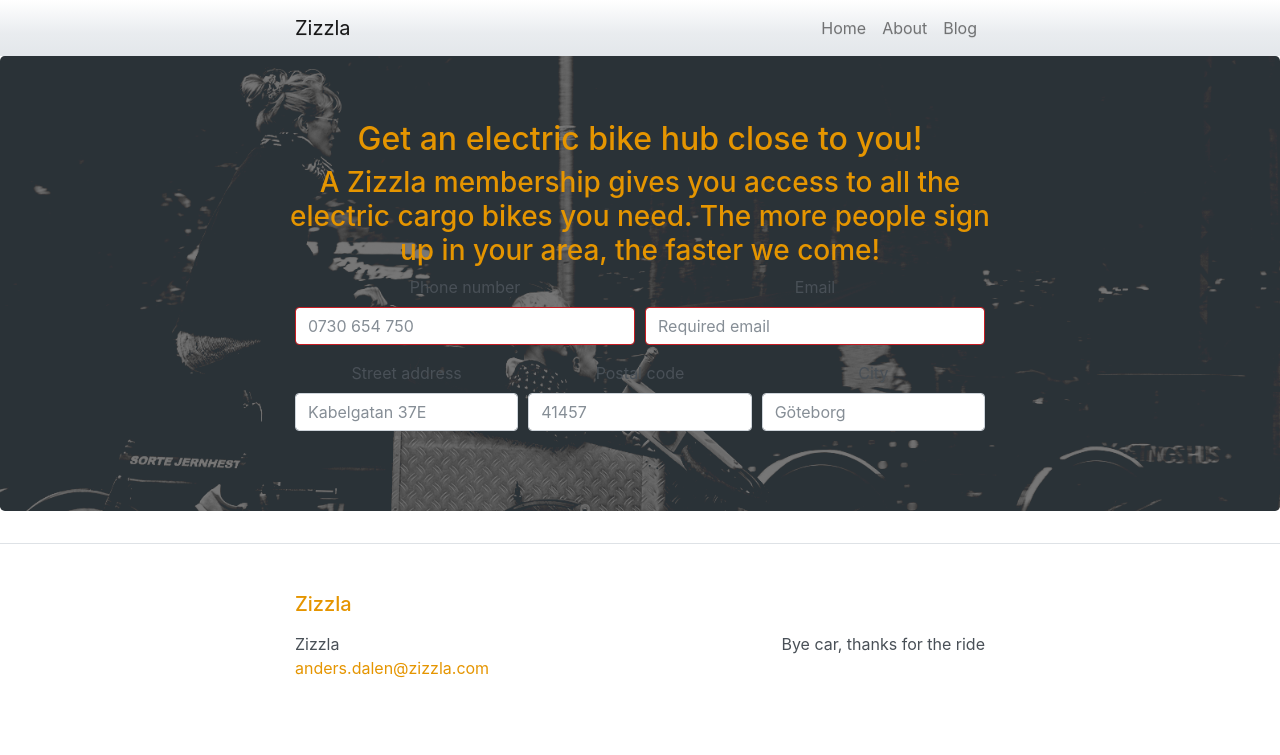
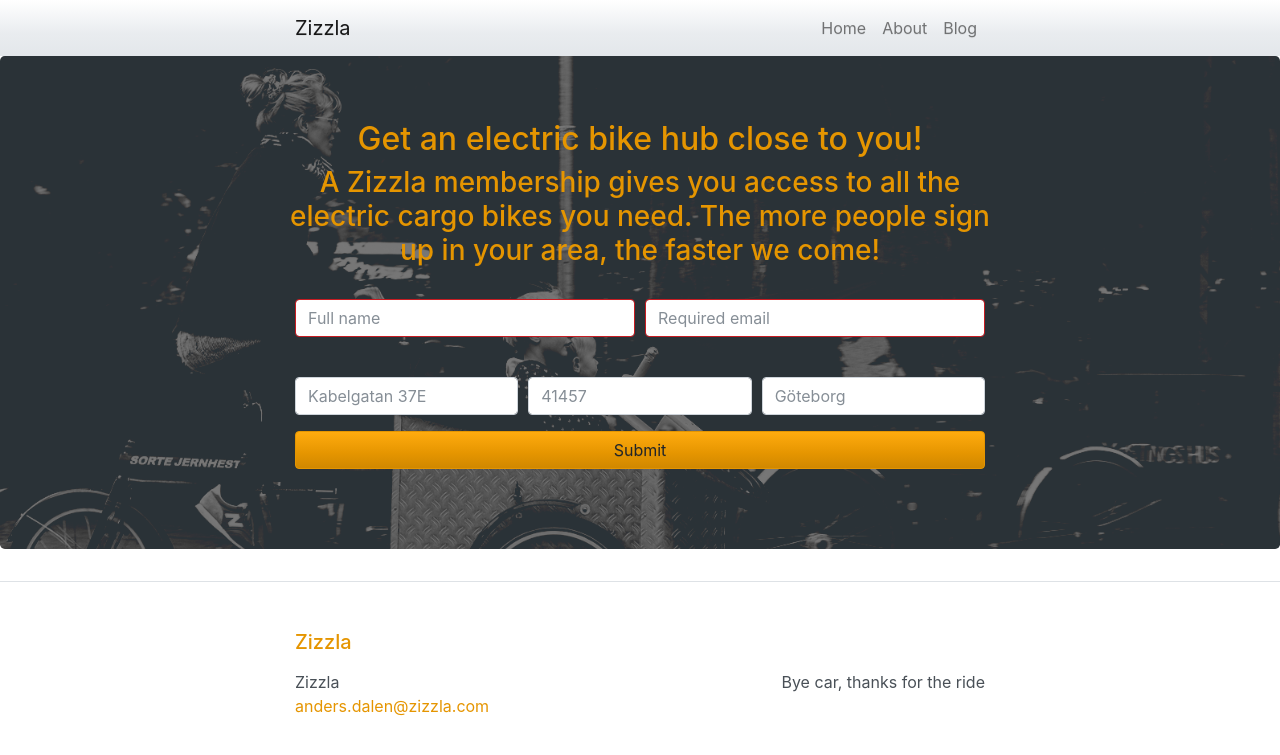
Before and after one commit to zizzla/zizzla.github.io, a Jekyll site: the page built from index.md, in a window 1280 px wide. Shown: the top 755 px of the page. Built offline with Jekyll 4.4.1, drawn with Linux system fonts in a browser that asks for light colours.

Commit message:
Included formspree submit to the form

```diff
--- a/_includes/head.html
+++ b/_includes/head.html
@@ -7,3 +7,4 @@
 <script src="{{ "/assets/javascript/bootstrap/jquery.min.js" | relative_url }}"></script>
 <script src="{{ "/assets/javascript/bootstrap/bootstrap.bundle.min.js" | relative_url }}"></script>
 {% include google_analytics.html %}
+<!-- {% include google_recaptcha.html %} -->
--- a/index.md
+++ b/index.md
@@ -11,29 +11,34 @@ layout: default
     <!--/div>
     <div class="row"-->
       <div class="col-lg">
-        <form>
+        <form action="https://formspree.io/andersdalen@gmail.com" method="POST">
           <div class="form-row">
             <div class="form-group col-sm">
-              <label for="validationInputNumber">Phone number</label>
-              <input type="number" class="form-control is-invalid" id="validationInputNumber" placeholder="0730 654 750" required>
+              <label for="validationInputName"></label>
+              <input type="text" class="form-control is-invalid" id="validationInputName" name="name" placeholder="Full name" required>
             </div>
             <div class="form-group col-sm">
-              <label for="validationInputEmail">Email</label>
-              <input type="email" class="form-control is-invalid" id="validationInputEmail" placeholder="Required email" required>
+              <label for="validationInputEmail"></label>
+              <input type="email" class="form-control is-invalid" id="validationInputEmail" name="_replyto" placeholder="Required email" required>
             </div>
           </div>
           <div class="form-row">
             <div class="form-group col-sm">
-              <label for="inputStreet">Street address</label>
-              <input type="text" class="form-control" id="inputStreet" placeholder="Kabelgatan 37E">
+              <label for="inputStreet"></label>
+              <input type="text" class="form-control" id="inputStreet" name="street" placeholder="Kabelgatan 37E">
             </div>
             <div class="form-group col-sm">
-              <label for="inputZip">Postal code</label>
-              <input type="number" class="form-control" id="inputZip" placeholder="41457">
+              <label for="inputZip"></label>
+              <input type="number" class="form-control" id="inputZip" name="zip" placeholder="41457">
             </div>
             <div class="form-group col-sm">
-              <label for="inputCity">City</label>
-              <input type="text" class="form-control" id="inputCity" placeholder="Göteborg">
+              <label for="inputCity"></label>
+              <input type="text" class="form-control" id="inputCity" name="city" placeholder="Göteborg">
+            </div>
+          </div>
+          <div class="form-row">
+            <div class="form-group col-sm">
+              <button type="submit" value="Send" class="btn btn-primary btn-block">Submit</button>
             </div>
           </div>
         </form>
```
Also changed, not shown: signup1.md (+4 -3 lines), 1 other file.
